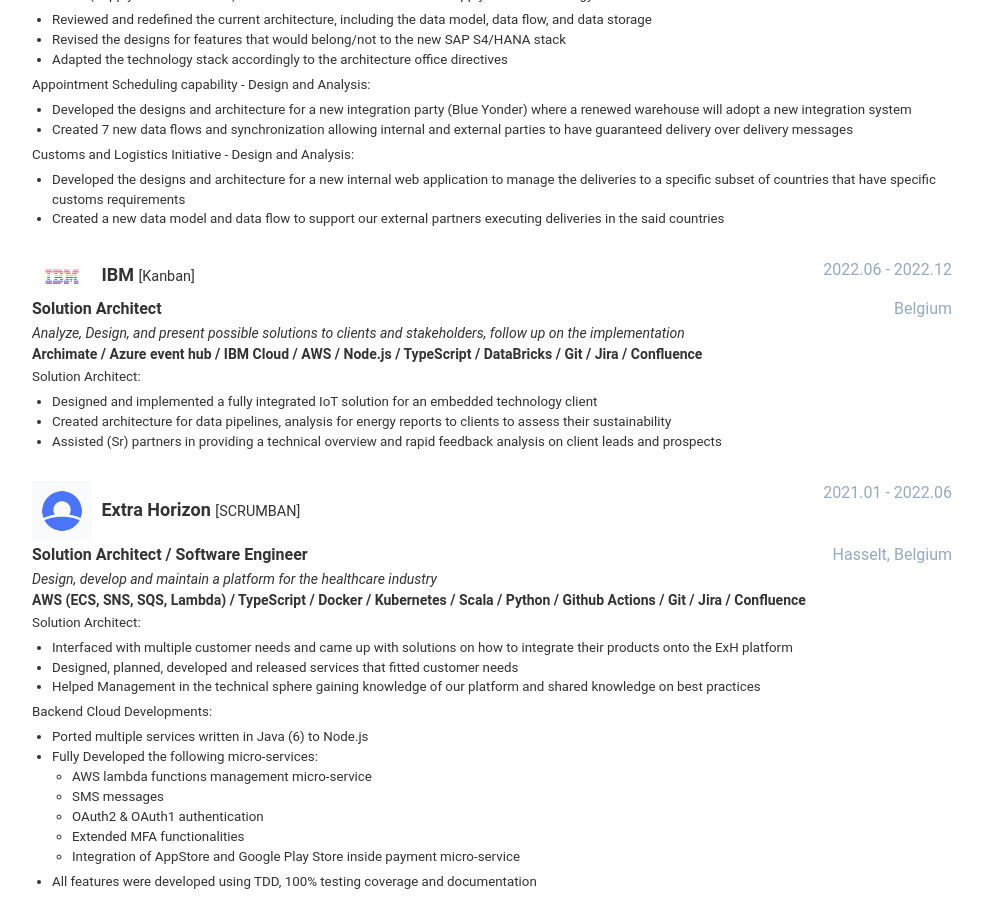
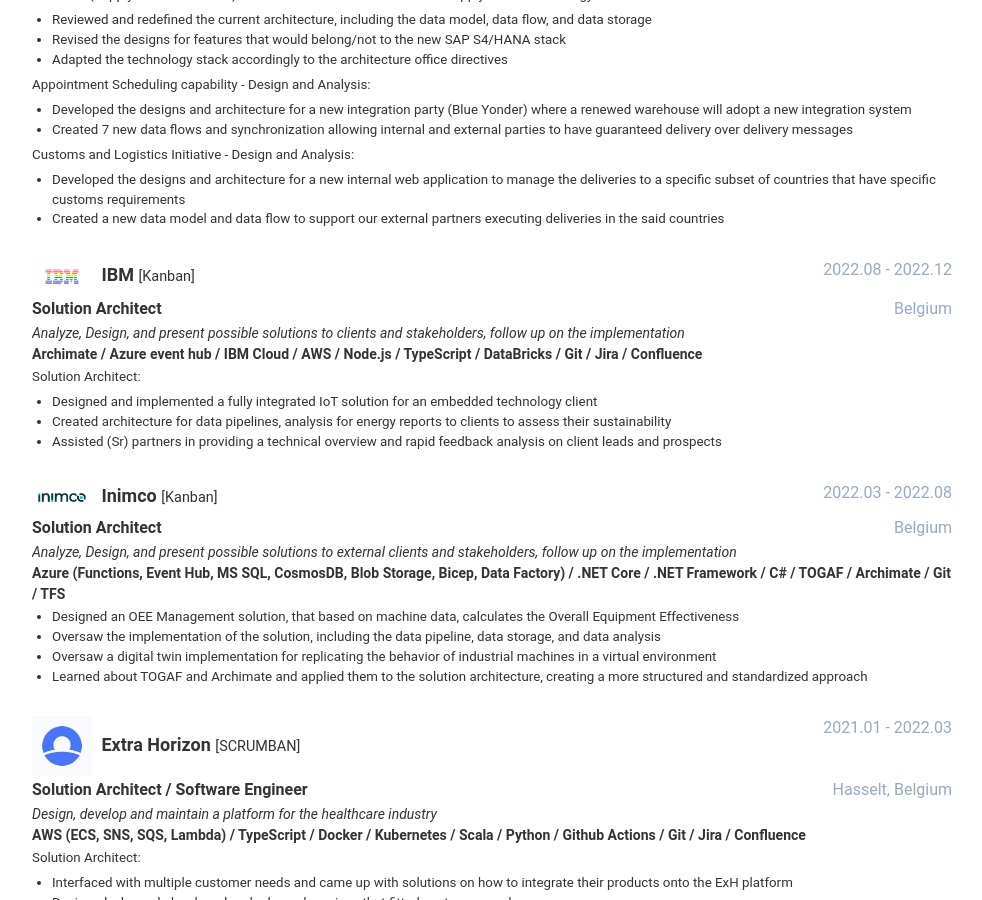
Before and after one commit to romdj/romdj.github.io, a Jekyll site: the page built from index.html, in a window 1280 px wide and 900 px high, scrolled down 1252 px. Shown: the whole window, without its empty margins (148-1130 px from the left). Built offline with Jekyll 4.4.1, drawn with Linux system fonts in a browser that asks for light colours; nearby versions of some CDN libraries.

Commit message:
added inimco experience

```diff
--- a/_data/data.yml
+++ b/_data/data.yml
@@ -206,7 +206,7 @@
         - ' / Jira'
         - ' / Confluence'
       management: Kanban
-      time: 2022.06 - 2022.12
+      time: 2022.08 - 2022.12
       company: IBM
       logo: ibm-logo-multicolor-lcp.png
       rdescription: Analyze, Design, and present possible solutions to clients and stakeholders, follow up on the implementation
@@ -217,6 +217,29 @@
           - Designed and implemented a fully integrated IoT solution for an embedded technology client
           - Created architecture for data pipelines, analysis for energy reports to clients to assess their sustainability
           - Assisted (Sr) partners in providing a technical overview and rapid feedback analysis on client leads and prospects
+
+    - role: Solution Architect
+      technologies:
+        - 'Azure (Functions, Event Hub, MS SQL, CosmosDB, Blob Storage, Bicep, Data Factory)'
+        - ' / .NET Core'
+        - ' / .NET Framework'
+        - ' / C#'
+        - ' / TOGAF'
+        - ' / Archimate'
+        - ' / Git'
+        - ' / TFS'
+      management: Kanban
+      time: 2022.03 - 2022.08
+      company: Inimco
+      logo: inimco.png
+      rdescription: Analyze, Design, and present possible solutions to external clients and stakeholders, follow up on the implementation
+      cdescription: IoT solutions to optimize industrial productivity and efficiency using Microsoft Azure.
+      location: Belgium
+      details: |
+        - Designed an OEE Management solution, that based on machine data, calculates the Overall Equipment Effectiveness
+        - Oversaw the implementation of the solution, including the data pipeline, data storage, and data analysis
+        - Oversaw a digital twin implementation for replicating the behavior of industrial machines in a virtual environment
+        - Learned about TOGAF and Archimate and applied them to the solution architecture, creating a more structured and standardized approach
 
     - role: Solution Architect / Software Engineer
       technologies:
@@ -231,7 +254,7 @@
         - ' / Jira'
         - ' / Confluence'
       management: SCRUMBAN
-      time: 2021.01 - 2022.06
+      time: 2021.01 - 2022.03
       company: Extra Horizon
       logo: exh-logo.jpeg
       rdescription: Design, develop and maintain a platform for the healthcare industry
```
Also changed, not shown: assets/images/companies/inimco.png (added).
